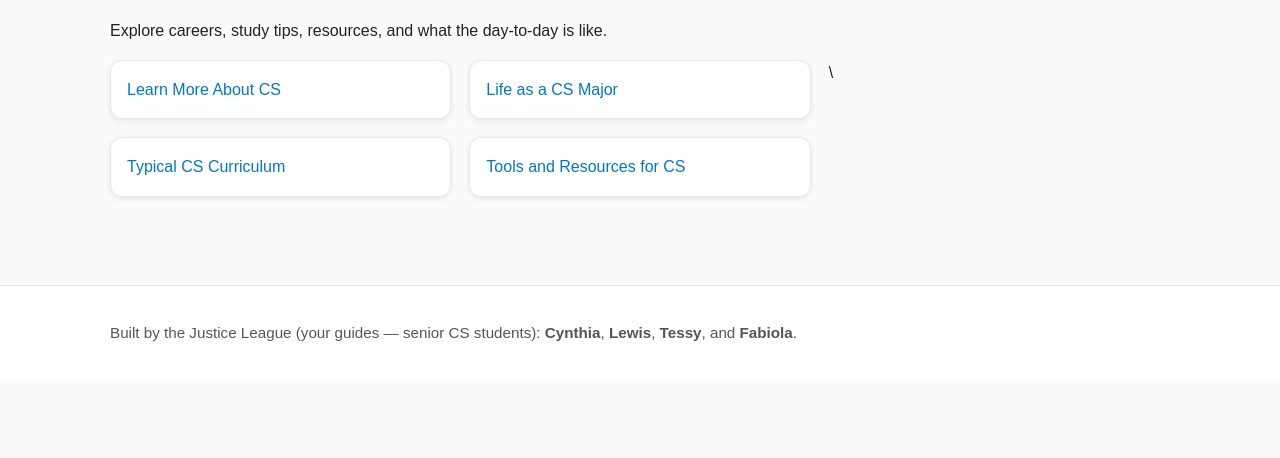
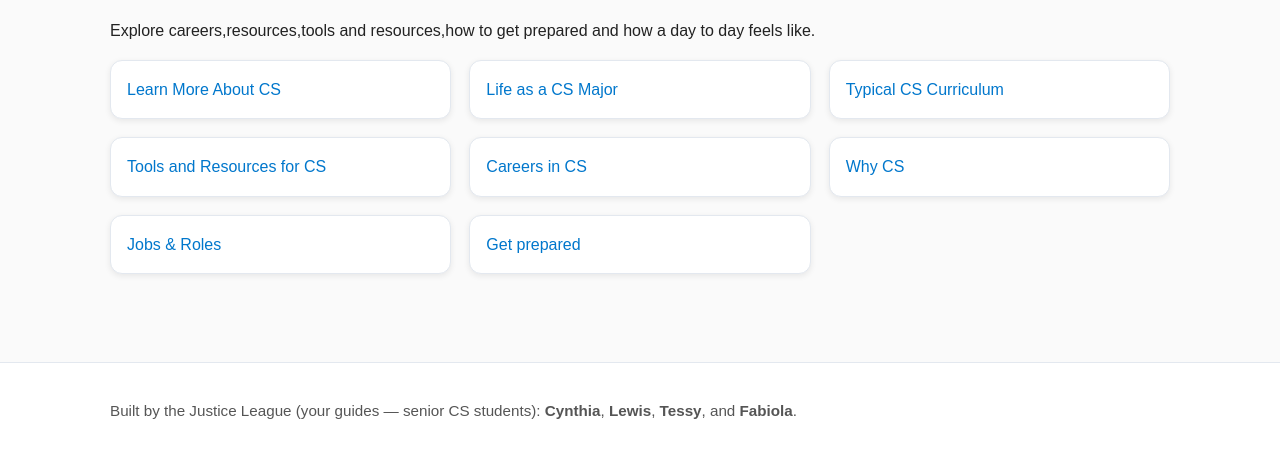
Before and after one commit to TessyMugisha/JusticeLeague-SEIV-repository, a plain HTML site: page src/index.html in a window 1280 px wide. Shown: the part 174-632 px from the top of the page. Drawn offline with Linux system fonts and the light colour scheme.

Commit message:
Links added

```diff
--- a/src/index.html
+++ b/src/index.html
@@ -12,12 +12,16 @@
 
   <main class="wrap">
     <h1>How to prepare to be a Computer Science Major</h1>
-    <p>Explore careers, study tips, resources, and what the day-to-day is like.</p>
+    <p>Explore careers,resources,tools and resources,how to get prepared and how a day to day feels like.</p>
     <nav class="cards">
       <a href="./pages/learn.html" class="card">Learn More About CS</a>
-      <a href="./pages/life.html" class="card">Life as a CS Major</a>\
-      <a href="./pages/cs.curriculum.html" class="card">Typical CS Curriculum</a>
-      <a href="./pages/tools&resources.html" class="card">Tools and Resources for CS</a>
+      <a href="./pages/life.html" class="card">Life as a CS Major</a>
+      <a href="./pages/cs-curriculum.html" class="card">Typical CS Curriculum</a>
+      <a href="./pages/tool&resources.html" class="card">Tools and Resources for CS</a>
+      <a href="./pages/career-paths.html" class="card">Careers in CS</a>
+      <a href="./pages/why_cs.html" class="card">Why CS</a>
+      <a href="./pages/jobs.html" class="card">Jobs & Roles</a>
+      <a href="./pages/prepare.html" class="card">Get prepared</a>
     </nav>
   </main>
 
```
